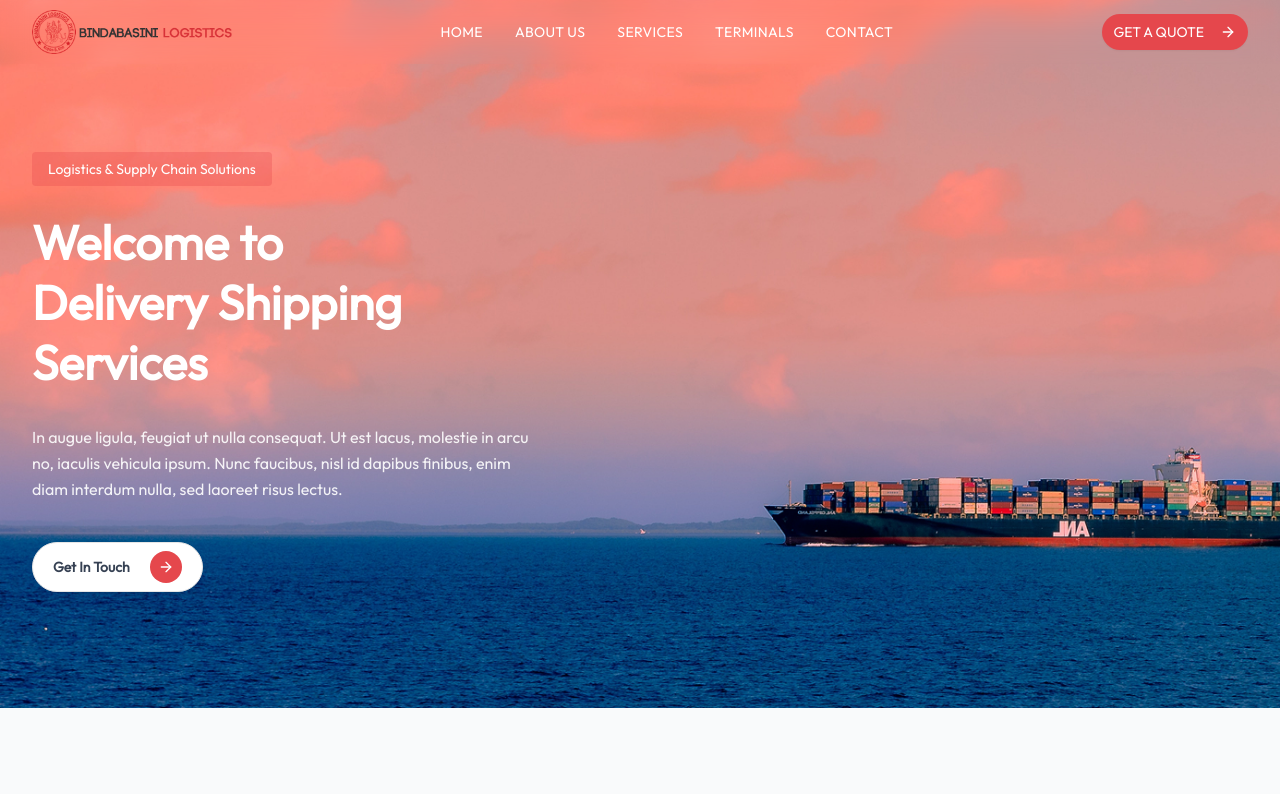
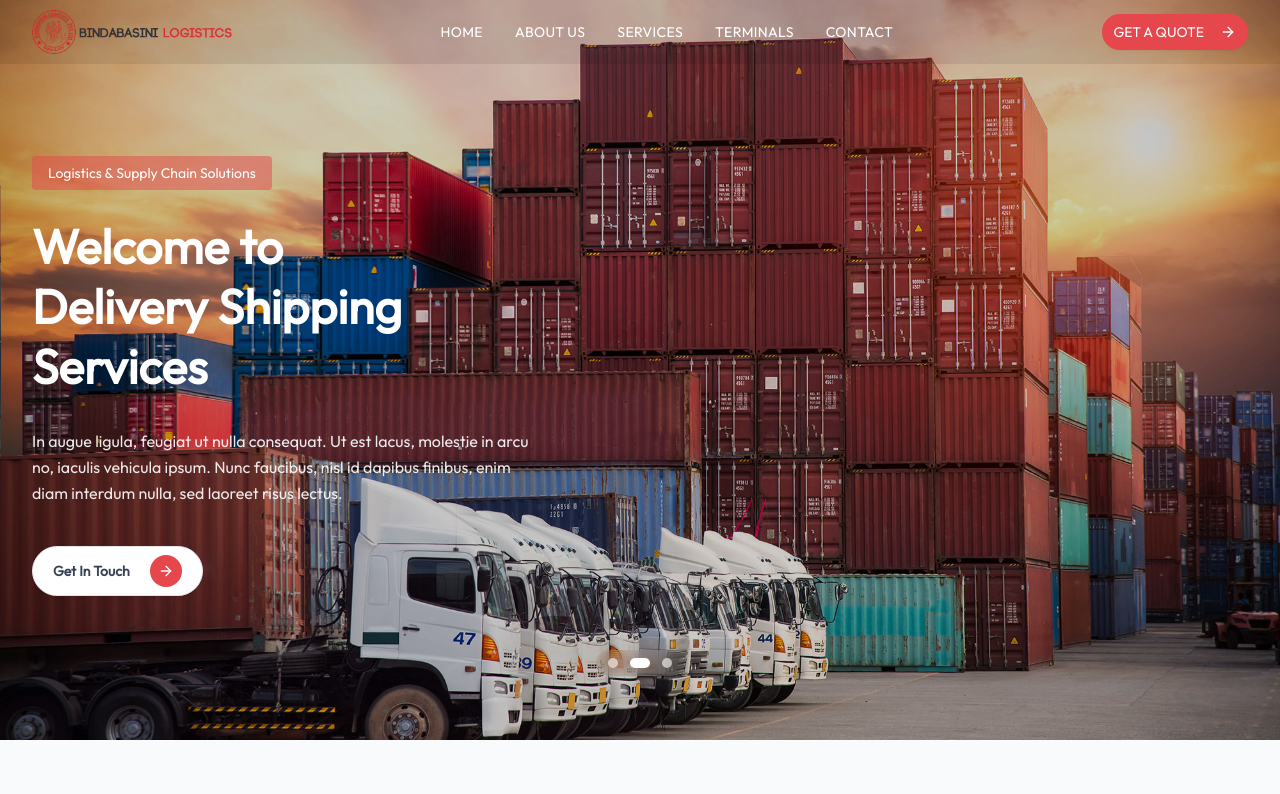
Before and after one commit to Avishekraut/bindabasni-logistics-website, a Next.js app: page / in a window 1280 px wide. Shown: the top 794 px of the page. Built offline with nearby package versions, Linux system fonts and the light colour scheme.

Commit message:
feat: add slider and animate hero section

```diff
--- a/app/(home)/hero-section.tsx
+++ b/app/(home)/hero-section.tsx
@@ -1,47 +1,222 @@
+// "use client";
+
+// import Image from "next/image";
+// import { AnimatedButton } from "@/components/shared/animated-button";
+
+// export default function HeroSection() {
+//   return (
+//     <section className="relative overflow-hidden">
+//       {/* Background Image */}
+//       <div className="absolute inset-0">
+//         <Image
+//           src="/hero-section-bg.png"
+//           alt="Cargo ship with containers on ocean"
+//           fill
+//           className="object-cover"
+//           priority
+//         />
+//       </div>
+
+//       {/* Content Overlay */}
+//       <div className="relative z-10 max-w-7xl mx-auto px-4 sm:px-6 lg:px-8 pt-36 pb-32 md:pb-29 md:pt-39">
+//         <div className="max-w-2xl">
+//           <div className="inline-block mb-8">
+//             <span className="bg-primary/30 backdrop-blur-sm text-white px-4 py-2 rounded text-xs md:text-sm font-medium">
+//               Logistics & Supply Chain Solutions
+//             </span>
+//           </div>
+
+//           {/* Main Heading */}
+//           <h1 className="text-3xl md:text-4xl lg:text-5xl font-bold text-white leading-tight mb-8">
+//             Welcome to
+//             <br />
+//             Delivery Shipping
+//             <br />
+//             Services
+//           </h1>
+
+//           {/* Description */}
+//           <p className="text-base text-white/90 mb-10 leading-relaxed max-w-lg">
+//             In augue ligula, feugiat ut nulla consequat. Ut est lacus, molestie
+//             in arcu no, iaculis vehicula ipsum. Nunc faucibus, nisl id dapibus
+//             finibus, enim diam interdum nulla, sed laoreet risus lectus.
+//           </p>
+//           <AnimatedButton label="Get In Touch" />
+//         </div>
+//       </div>
+//     </section>
+//   );
+// }
+
 "use client";
 
 import Image from "next/image";
+import { useCallback, useEffect, useState } from "react";
+import useEmblaCarousel from "embla-carousel-react";
+import Autoplay from "embla-carousel-autoplay";
+import { AnimatePresence, motion, type Variants } from "framer-motion";
 import { AnimatedButton } from "@/components/shared/animated-button";
 
+type Slide = {
+  src: string;
+  alt: string;
+};
+
+const slides: Slide[] = [
+  {
+    src: "/hero-section-bg.png",
+    alt: "Cargo ship loaded with containers sailing at sunrise",
+  },
+  {
+    src: "/hero-section-bg2.jpg",
+    alt: "Shipping port cranes moving containers during blue hour",
+  },
+  {
+    src: "/hero-section-bg3.png",
+    alt: "Forklift loading pallets in a logistics warehouse",
+  },
+];
+
+const containerVariants: Variants = {
+  hidden: { opacity: 0, x: 16 },
+  show: {
+    opacity: 1,
+    x: 0,
+    transition: {
+      duration: 0.45,
+      ease: [0.22, 1, 0.36, 1] as const,
+      staggerChildren: 0.12,
+      delayChildren: 0.05,
+    },
+  },
+};
+
+const itemVariants: Variants = {
+  hidden: { opacity: 0, x: 28 },
+  show: {
+    opacity: 1,
+    x: 0,
+    transition: { duration: 0.5, ease: [0.22, 1, 0.36, 1] as const },
+  },
+};
+
 export default function HeroSection() {
+  const [selectedIndex, setSelectedIndex] = useState(0);
+
+  const [emblaRef, emblaApi] = useEmblaCarousel({ loop: true }, [
+    Autoplay({
+      delay: 5000,
+      stopOnMouseEnter: true,
+      stopOnInteraction: false,
+    }),
+  ]);
+
+  const onSelect = useCallback(() => {
+    if (!emblaApi) return;
+    setSelectedIndex(emblaApi.selectedScrollSnap());
+  }, [emblaApi]);
+
+  useEffect(() => {
+    if (!emblaApi) return;
+    onSelect();
+    emblaApi.on("select", onSelect);
+    emblaApi.on("reInit", onSelect);
+  }, [emblaApi, onSelect]);
+
+  const scrollTo = (index: number) => emblaApi?.scrollTo(index);
+
   return (
     <section className="relative overflow-hidden">
-      {/* Background Image */}
+      {/* Background Carousel */}
       <div className="absolute inset-0">
+        <div className="h-screen w-full" ref={emblaRef}>
+          <div className="flex h-full">
+            {slides.map((slide, i) => (
+              <div key={i} className="relative h-full min-w-full">
                 <Image
-          src="/hero-section-bg.png"
-          alt="Cargo ship with containers on ocean"
+                  src={slide.src}
+                  alt={slide.alt}
                   fill
                   className="object-cover"
-          priority
+                  priority={i === 0}
                 />
+                {/* Subtle dark overlay for text readability */}
+                <div className="absolute inset-0 bg-black/20" aria-hidden="true" />
+              </div>
+            ))}
+          </div>
+        </div>
       </div>
 
       {/* Content Overlay */}
-      <div className="relative z-10 max-w-7xl mx-auto px-4 sm:px-6 lg:px-8 pt-36 pb-32 md:pb-29 md:pt-39">
-        <div className="max-w-2xl">
-          <div className="inline-block mb-8">
-            <span className="bg-primary/30 backdrop-blur-sm text-white px-4 py-2 rounded text-xs md:text-sm font-medium">
+      <div className="relative z-10 max-w-7xl mx-auto px-4 sm:px-6 lg:px-8 pt-36 pb-32 md:pt-40 md:pb-36">
+        <AnimatePresence mode="wait">
+          <motion.div
+            key={selectedIndex}
+            initial="hidden"
+            animate="show"
+            exit={{
+              opacity: 0,
+              x: -16,
+              transition: { duration: 0.35, ease: "easeInOut" },
+            }}
+            variants={containerVariants}
+            className="max-w-2xl"
+          >
+            <motion.div variants={itemVariants} className="inline-block mb-8">
+              <span className="bg-primary/50 backdrop-blur-sm text-white px-4 py-2 rounded text-xs md:text-sm font-medium">
                 Logistics & Supply Chain Solutions
               </span>
-          </div>
+            </motion.div>
 
             {/* Main Heading */}
-          <h1 className="text-3xl md:text-4xl lg:text-5xl font-bold text-white leading-tight mb-8">
+            <motion.h1
+              variants={itemVariants}
+              className="text-3xl md:text-4xl lg:text-5xl font-bold text-white leading-tight mb-8"
+            >
               Welcome to
               <br />
               Delivery Shipping
               <br />
               Services
-          </h1>
+            </motion.h1>
 
             {/* Description */}
-          <p className="text-base text-white/90 mb-10 leading-relaxed max-w-lg">
-            In augue ligula, feugiat ut nulla consequat. Ut est lacus, molestie
-            in arcu no, iaculis vehicula ipsum. Nunc faucibus, nisl id dapibus
-            finibus, enim diam interdum nulla, sed laoreet risus lectus.
-          </p>
+            <motion.p
+              variants={itemVariants}
+              className="text-base text-white/90 mb-10 leading-relaxed max-w-lg"
+            >
+              In augue ligula, feugiat ut nulla consequat. Ut est lacus,
+              molestie in arcu no, iaculis vehicula ipsum. Nunc faucibus, nisl
+              id dapibus finibus, enim diam interdum nulla, sed laoreet risus
+              lectus.
+            </motion.p>
+
+            <motion.div variants={itemVariants}>
               <AnimatedButton label="Get In Touch" />
+            </motion.div>
+          </motion.div>
+        </AnimatePresence>
+      </div>
+
+      {/* Dots Indicator */}
+      <div className="pointer-events-none absolute inset-x-0 bottom-10 md:bottom-16 z-10 flex items-center justify-center">
+        <div className="pointer-events-auto flex items-center gap-3 rounded-full  px-3 py-2 backdrop-blur-sm">
+          {slides.map((_, i) => {
+            const isActive = i === selectedIndex;
+            return (
+              <button
+                key={i}
+                type="button"
+                aria-label={`Go to slide ${i + 1}`}
+                aria-current={isActive ? "true" : "false"}
+                onClick={() => scrollTo(i)}
+                className={`h-2.5 w-2.5 rounded-full transition-all cursor-pointer ${
+                  isActive ? "bg-white w-5" : "bg-white/60 hover:bg-white/80"
+                }`}
+              />
+            );
+          })}
         </div>
       </div>
     </section>
--- a/components/shared/navbar.tsx
+++ b/components/shared/navbar.tsx
@@ -31,7 +31,7 @@ export default function Navbar() {
   return (
     <nav
       className={`fixed top-0 left-0 w-full z-50 transition-colors duration-300 ${
-        scrolled ? "bg-white shadow" : "backdrop-blur-md"
+        scrolled ? "bg-white shadow" : "bg-black/8"
       }`}
     >
       <div className="max-w-7xl mx-auto px-4 sm:px-6 lg:px-8">
```
Also changed, not shown: public/hero-section-bg2.jpg (added), public/hero-section-bg3.png (added). Lines whose indentation alone changed are shown as unchanged.
